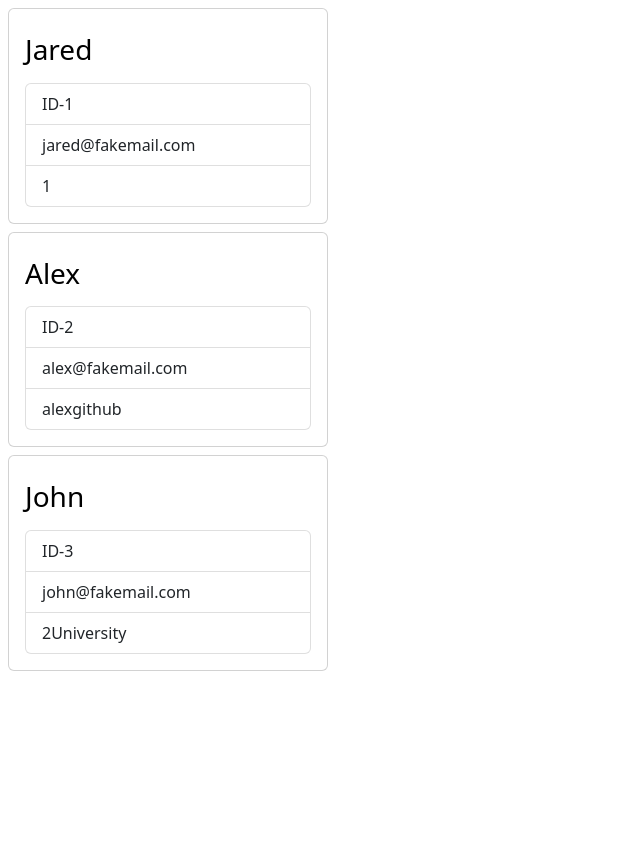
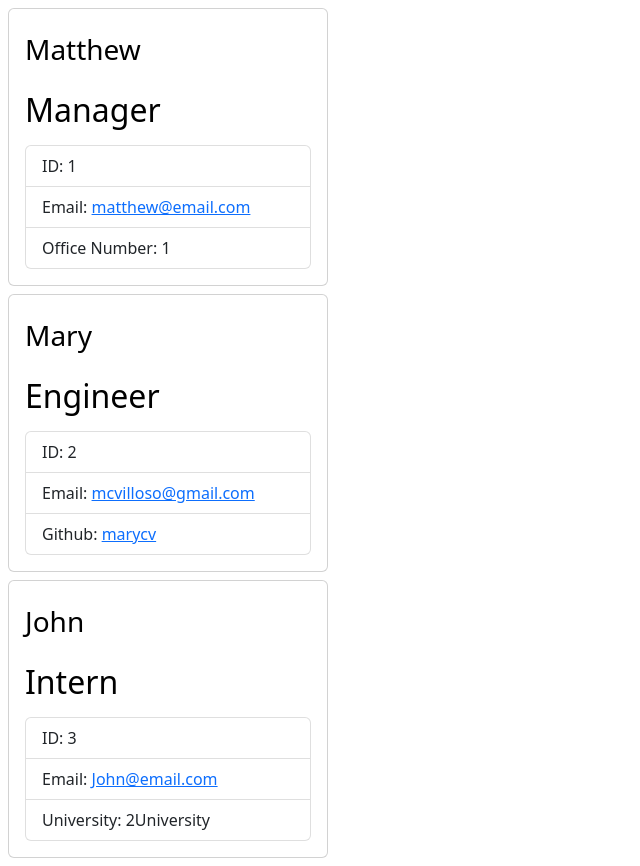
Before and after one commit to marycv/team_profile_generator, a website: page Main/team.html in a window 1280 px wide. Shown: the whole page, without its empty margins (0-640 px from the left). Before the commit the page ends 800 px from the top, so only its background shows below. Drawn offline with nearby package versions, Linux system fonts and the light colour scheme.

Commit message:
Completed

```diff
--- a/Main/index.js
+++ b/Main/index.js
@@ -35,7 +35,7 @@ async function engineer() {
     // inquirer.prompt()
     const answers = await inquirer.prompt(questions.engineer)
     // THEN Build an Engineer object and PUSH to employeeList array
-    employeeList.push(new Engineer(answers.engineerName, answers.engineerId, answers.engineerEmail, answers.github););
+    employeeList.push(new Engineer(answers.engineerName, answers.engineerId, answers.engineerEmail, answers.github));
 
     employee();
 }
--- a/Main/team.html
+++ b/Main/team.html
@@ -11,38 +11,43 @@
             <!-- Script tag for JavaScript Bundle -->
             <script src="https://cdn.jsdelivr.net/npm/bootstrap@5.2.2/dist/js/bootstrap.bundle.min.js" integrity="sha384-OERcA2EqjJCMA+/3y+gxIOqMEjwtxJY7qPCqsdltbNJuaOe923+mo//f6V8Qbsw3" crossorigin="anonymous"></script>
 
+            <!-- Call the getCards function -->
 
     <div class="card col-md-3 m-2 bg-white text-black">
         <div class="card-body">
-                    <h3 class="card-title py-2">Jared</h3>
+            <h3 class="card-title py-2">Matthew</h3>
+            <h2 class="role py-2">Manager</h2>
             <ul class="list-group">
-                        <li class="list-group-item">ID-1</li>
-                        <li class="list-group-item">jared@fakemail.com</li>
-                        <li class="list-group-item">1</li>
+                <li class="list-group-item">ID: 1</li>
+                <li class="list-group-item">Email: <a href="mailto:matthew@email.com">matthew@email.com</a></li>
+                <li class="list-group-item">Office Number: 1
+                </li>
             </ul>
         </div>
     </div>
     <div class="card col-md-3 m-2 bg-white text-black">
         <div class="card-body">
-                    <h3 class="card-title py-2">Alex</h3>
+            <h3 class="card-title py-2">Mary</h3>
+            <h2 class="role py-2">Engineer</h2>
             <ul class="list-group">
-                        <li class="list-group-item">ID-2</li>
-                        <li class="list-group-item">alex@fakemail.com</li>
-                        <li class="list-group-item">alexgithub</li>
+                <li class="list-group-item">ID: 2</li>
+                <li class="list-group-item">Email: <a href="mailto:mcvilloso@gmail.com">mcvilloso@gmail.com</a></li>
+                <li class="list-group-item">Github: <a href="https://github.com/marycv">marycv</a>
+                </li>
             </ul>
         </div>
     </div>
-
     <div class="card col-md-3 m-2 bg-white text-black">
         <div class="card-body">
             <h3 class="card-title py-2">John</h3>
+            <h2 class="role py-2">Intern</h2>
             <ul class="list-group">
-                        <li class="list-group-item">ID-3</li>
-                        <li class="list-group-item">john@fakemail.com</li>
-                        <li class="list-group-item">2University</li>
+                <li class="list-group-item">ID: 3</li>
+                <li class="list-group-item">Email: <a href="mailto:John@email.com">John@email.com</a></li>
+                <li class="list-group-item">University: 2University
+                </li>
             </ul>
         </div>
     </div>
-
         </body>
     </html>
```
Also changed, not shown: Main/src/page-template.js (+17 -12 lines). Lines whose indentation alone changed are shown as unchanged.
